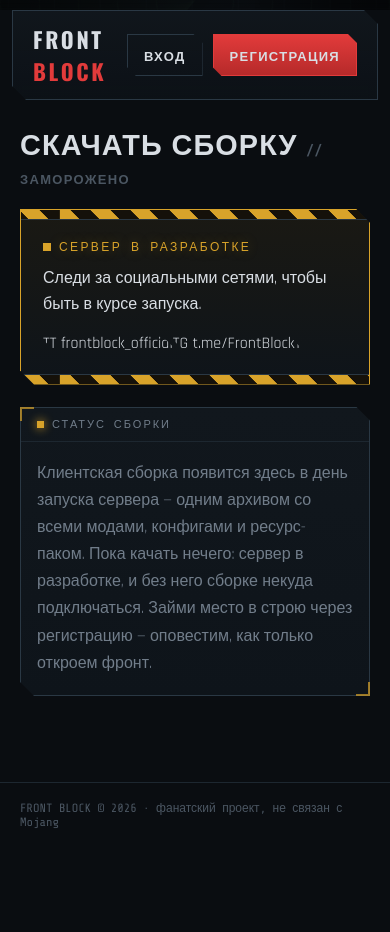
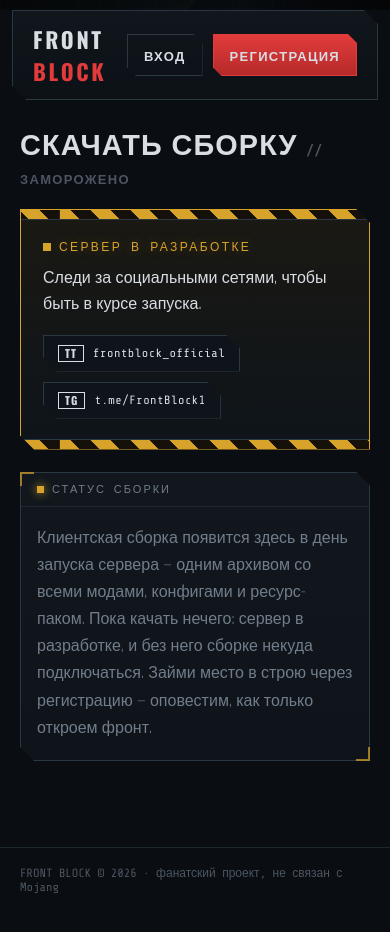
Before and after one commit to am1s3/frontblock-web, a Next.js app: page /downloads in a window 390 px wide. Before the commit the page ends 869 px from the top, so only its background shows below. Built offline with nearby package versions, Linux system fonts and the light colour scheme.

Commit message:
Update globals.css

```diff
--- a/app/globals.css
+++ b/app/globals.css
@@ -166,7 +166,7 @@ code{font-family:var(--font-mono)}
   .hero,.grid-2,.factions{grid-template-columns:1fr}
   .grid-4{grid-template-columns:1fr 1fr}
   .nav__links{display:none}
-  /* ===== dev notice (заглушка «в разработке») ===== */
+/* ===== dev notice (заглушка «в разработке») ===== */
 .devnotice{position:relative;margin:22px 0;border:1px solid var(--amber);background:linear-gradient(180deg,rgba(216,163,42,.08),var(--panel2))}
 .devnotice__tape{height:10px;background:repeating-linear-gradient(45deg,var(--amber) 0 14px,#15110a 14px 28px);animation:tape 1.1s linear infinite;border-bottom:1px solid var(--line2)}
 .devnotice__tape--b{border-bottom:0;border-top:1px solid var(--line2)}
@@ -175,10 +175,11 @@ code{font-family:var(--font-mono)}
 .devnotice__stamp{font-family:var(--font-mono);font-size:12px;letter-spacing:.2em;color:var(--amber);display:flex;align-items:center;gap:8px;text-shadow:0 0 12px rgba(216,163,42,.35)}
 .devnotice__dot{width:8px;height:8px;background:var(--amber);box-shadow:0 0 0 0 var(--amber);animation:pulse-amb 1.4s infinite}
 @keyframes pulse-amb{0%{box-shadow:0 0 0 0 rgba(216,163,42,.6)}70%{box-shadow:0 0 0 9px rgba(216,163,42,0)}100%{box-shadow:0 0 0 0 rgba(216,163,42,0)}}
-.devnotice p{color:var(--txt);margin:12px 0 14px;line-height:1.65;max-width:62ch}
-.devnotice s{color:var(--mut2);text-decoration-color:var(--tpa)}
-.devnotice b{color:var(--ok)}
-.devnotice__meta{display:flex;gap:18px;flex-wrap:wrap;font-family:var(--font-mono);font-size:11px;color:var(--mut)}
-.devnotice__x{color:var(--tpa)}
-.devnotice__ok{color:var(--ok)}
+.devnotice p{color:var(--txt);margin:12px 0 16px;line-height:1.65;max-width:62ch}
+.devnotice__socials{display:flex;gap:10px;flex-wrap:wrap}
+.soc{display:inline-flex;align-items:center;gap:9px;font-family:var(--font-mono);font-size:12px;letter-spacing:.04em;padding:9px 14px;border:1px solid var(--line2);background:var(--panel2);color:var(--txt);transition:transform .12s,box-shadow .18s,border-color .18s,color .18s}
+.soc:hover{transform:translateY(-2px)}
+.soc__tag{font-family:var(--font-display);font-weight:700;font-size:11px;letter-spacing:.1em;padding:2px 6px;border:1px solid currentColor;line-height:1}
+.soc--tt:hover{border-color:var(--amber);color:var(--amber);box-shadow:0 8px 24px -10px var(--amber)}
+.soc--tg:hover{border-color:var(--vss);color:var(--vss);box-shadow:0 8px 24px -10px var(--vss)}
 }
```
